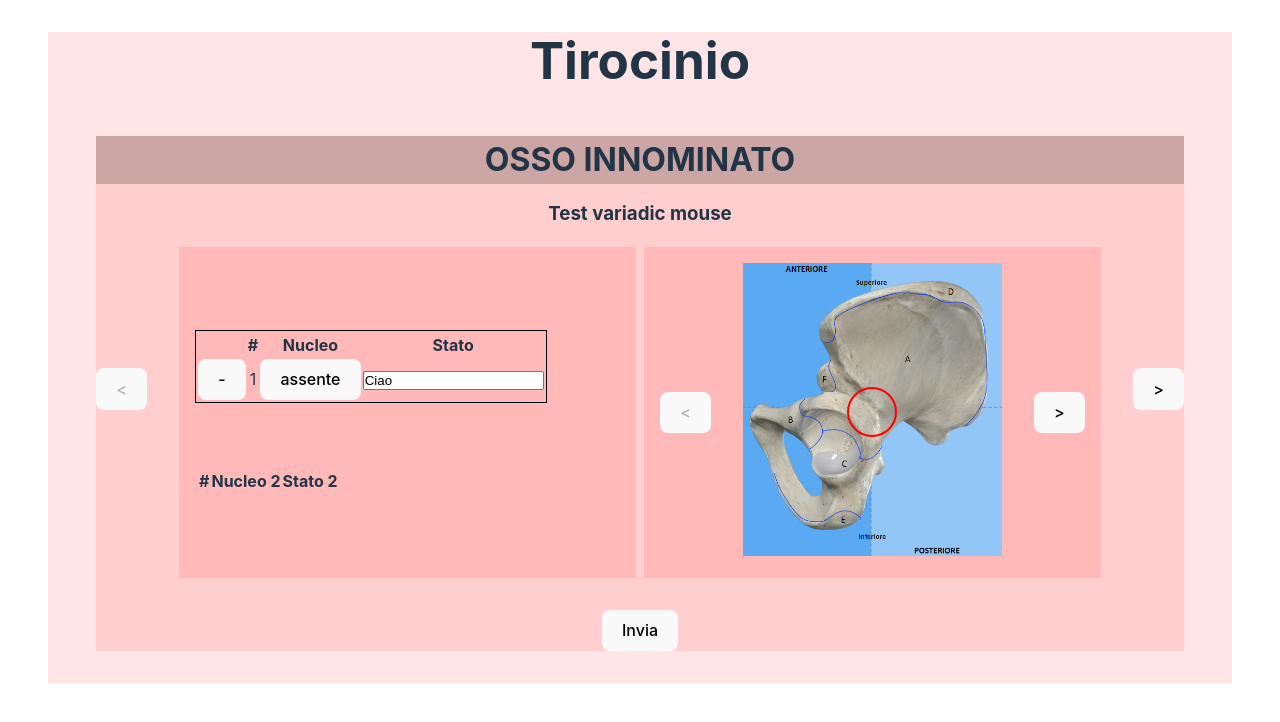
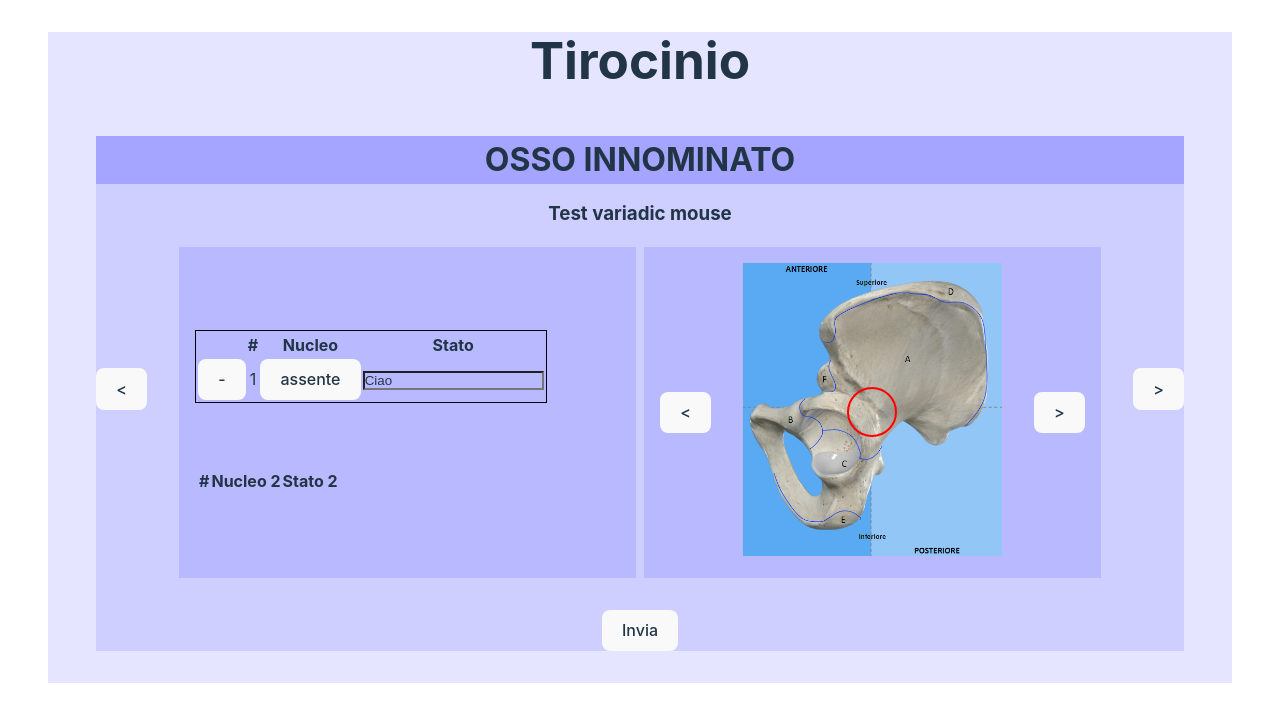
Before and after one commit to nixpare/tirocinio, a React (Vite) app: page / in a window 1280 px wide. Shown: the top 722 px of the page. Built offline with nearby package versions, Linux system fonts and the light colour scheme.

Commit message:
Risolto text input e cambio tema a bianco

```diff
--- a/src/css/Bone.css
+++ b/src/css/Bone.css
@@ -1,6 +1,6 @@
 .bone-name {
 	font-size: 2em;
-	background-color: rgba(0, 0, 0, .2);
+	background-color: rgba(0, 0, 255, .2);
 	width: 100%;
 	text-align: center;
 }
--- a/src/css/Dropdown.css
+++ b/src/css/Dropdown.css
@@ -9,7 +9,7 @@
 	top: 110%;
 	left: -10%;
 	width: 120%;
-	background-color: rgb(90, 90, 90);
+	background-color: rgb(215, 215, 215);
 	padding: .4em
 }
 
--- a/src/css/index.css
+++ b/src/css/index.css
@@ -4,8 +4,8 @@
   font-weight: 400;
 
   color-scheme: light dark;
-  color: rgba(255, 255, 255, 0.87);
-  background-color: #242424;
+  color: #213547;
+  background-color: #ffffff;
 
   font-synthesis: none;
   text-rendering: optimizeLegibility;
@@ -37,7 +37,8 @@ button {
   font-size: 1em;
   font-weight: 500;
   font-family: inherit;
-  background-color: #1a1a1a;
+  color: inherit;
+  background-color: #f9f9f9;
   cursor: pointer;
   transition: border-color 0.25s;
 }
@@ -49,14 +50,9 @@ button:focus-visible {
   outline: 4px auto -webkit-focus-ring-color;
 }
 
-@media (prefers-color-scheme: light) {
-  :root {
-    color: #213547;
-    background-color: #ffffff;
-  }
-  button {
-    background-color: #f9f9f9;
-  }
+input {
+  color: inherit;
+  background-color: inherit;
 }
 
 .container {
@@ -66,7 +62,7 @@ button:focus-visible {
   justify-content: center;
   margin: 2em 3em;
   gap: 1em;
-  background: rgba(255, 0, 0, .1)
+  background: rgba(0, 0, 255, .1)
 }
 
 .split {
@@ -82,5 +78,5 @@ button:focus-visible {
   flex-direction: column;
   align-items: center;
   justify-content: center;
-  background: rgba(255, 0, 0, .1);
+  background: rgba(0, 0, 255, .1);
 }
--- a/src/js/App.tsx
+++ b/src/js/App.tsx
@@ -1,8 +1,6 @@
 import { Bone } from './Bone'
 import { BoneState, BoneTemplate, InputMode, PropertyTableType } from './models/Bone'
 import { useState } from 'react'
-
-import '../css/App.css'
 
 const boneState: BoneState = {
   name: "OSSO INNOMINATO",
--- a/src/js/Bone.tsx
+++ b/src/js/Bone.tsx
@@ -508,7 +508,7 @@ function PropertyPageTableVariadicMouse({ table, state, update, active, setActiv
 							const updateProperty: UpdatePropertyFunc = (fn) => {
 								update(table => {
 									const newProp = fn(table?.[rowIdx][fieldIdx+1]) // fieldIdx+1 perchè il primo field contiene le informazioni per l'immagine
-									if (!newProp)
+									if (newProp == undefined)
 										return table
 
 									if (!table) {
@@ -547,7 +547,7 @@ function PropertyPageTableVariadicMouse({ table, state, update, active, setActiv
 function Property({ template, state, update }: { template: BonePropertyInput, state?: BoneProperty, update: (fn: (value?: BoneProperty) => BoneProperty) => void }) {
 	switch (template.mode) {
 		case InputMode.Text:
-			function handleTextInput(ev: ChangeEvent<HTMLInputElement>) {
+			const handleTextInput = (ev: ChangeEvent<HTMLInputElement>): void => {
 				update(() => {
 					return ev.target.value
 				})
@@ -557,7 +557,7 @@ function Property({ template, state, update }: { template: BonePropertyInput, st
 
 			return <td><input type="text" value={state} onChange={handleTextInput} /></td>;
 		case InputMode.Dropdown:
-			function setSelected(selected: string) {
+			const setSelected = (selected: string): void => {
 				update(() => {
 					return selected
 				})
@@ -569,7 +569,7 @@ function Property({ template, state, update }: { template: BonePropertyInput, st
 				setSelectedField={setSelected}
 			/></td>
 		case InputMode.Multistage:
-			function updateMultistage(fn: (value?: BonePropertyMultistage) => BonePropertyMultistage) {
+			const updateMultistage = (fn: (value?: BonePropertyMultistage) => BonePropertyMultistage): void => {
 				update(value => {
 					return fn(value as (BonePropertyMultistage | undefined))
 				})
@@ -582,7 +582,7 @@ function Property({ template, state, update }: { template: BonePropertyInput, st
 function MultistageProperty({ template, state, update }: { template: BonePropertyInput, state?: BonePropertyMultistage, update: (fn: (value?: BonePropertyMultistage) => BonePropertyMultistage) => void }) {
 	const options: string[] | undefined = template.multistageArgs?.map(arg => arg.value)
 
-	function setSelected(selected: string) {
+	const setSelected = (selected: string): void => {
 		update(multistage => {
 			if (!multistage) {
 				return { value: selected }
@@ -623,7 +623,7 @@ function MultistageProperty({ template, state, update }: { template: BonePropert
 		</>
 	}
 	const nextValue = state.next
-	function nextUpdate(fn: (value?: BoneProperty) => BoneProperty) {
+	const nextUpdate = (fn: (value?: BoneProperty) => BoneProperty): void => {
 		update(multistage => {
 			if (!multistage) {
 				throw new Error('multistage is undefined after the first stage')
```
Also changed, not shown: src/css/App.css (deleted).
